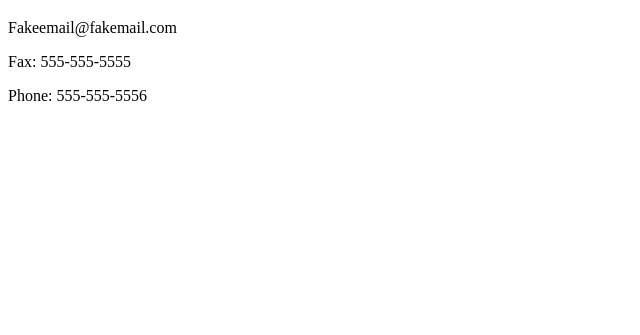
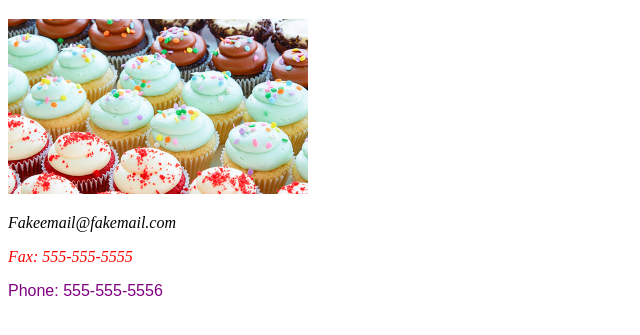
Before and after one commit to ckjpdx/cupcake-shop, a plain HTML site: page contact.html in a window 1280 px wide. Shown: the part 61-396 px from the top of the page, without its empty margins (0-640 px from the left). Drawn offline with Linux system fonts and the light colour scheme.

Commit message:
add class styles to contact page.

```diff
--- a/contact.html
+++ b/contact.html
@@ -1,15 +1,15 @@
 <!DOCTYPE html>
 <html>
   <head>
-    <link rel="stylesheet" href="/css/styles.css">
+    <link rel="stylesheet" href="css/styles.css">
     <meta charset="utf-8">
     <title>Contact</title>
   </head>
   <body>
     <h1>Contact</h1>
-
-    <p>Fakeemail@fakemail.com</p>
-    <p>Fax: 555-555-5555</p>
-    <p>Phone: 555-555-5556</p>
+    <img src="img/cupcake1.jpg" alt="cupcakes" width="300">
+    <p class="flashy">Fakeemail@fakemail.com</p>
+    <p class="best">Fax: 555-555-5555</p>
+    <p class="link">Phone: 555-555-5556</p>
   </body>
 </html>
```
Also changed, not shown: index.html (+1 -1 lines).
